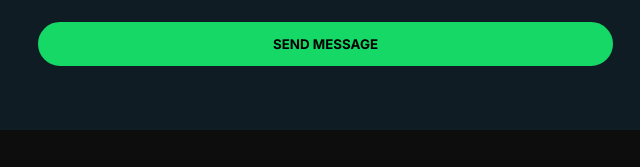
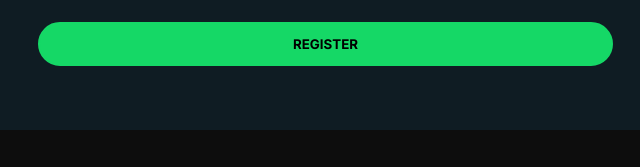
Before and after one commit to vladanee/Aristokrat_Betting-Stars, a plain HTML site: page index.html in a window 1280 px wide. Shown: the part 3318-3485 px from the top of the page, 2-642 px from the left. Drawn offline with Linux system fonts and the light colour scheme.

Commit message:
Image-Project

```diff
--- a/index.html
+++ b/index.html
@@ -266,7 +266,7 @@
                         <input type="text" placeholder="Date of Birth *" required>
                     </div>
                     <textarea placeholder="Write Message...."></textarea>
-                    <button type="submit" class="submit-btn">SEND MESSAGE</button>
+                    <button type="submit" class="submit-btn">REGISTER</button>
                 </form>
             </div>
             <div class="form-image">
```
Also changed, not shown: 1 other file.
